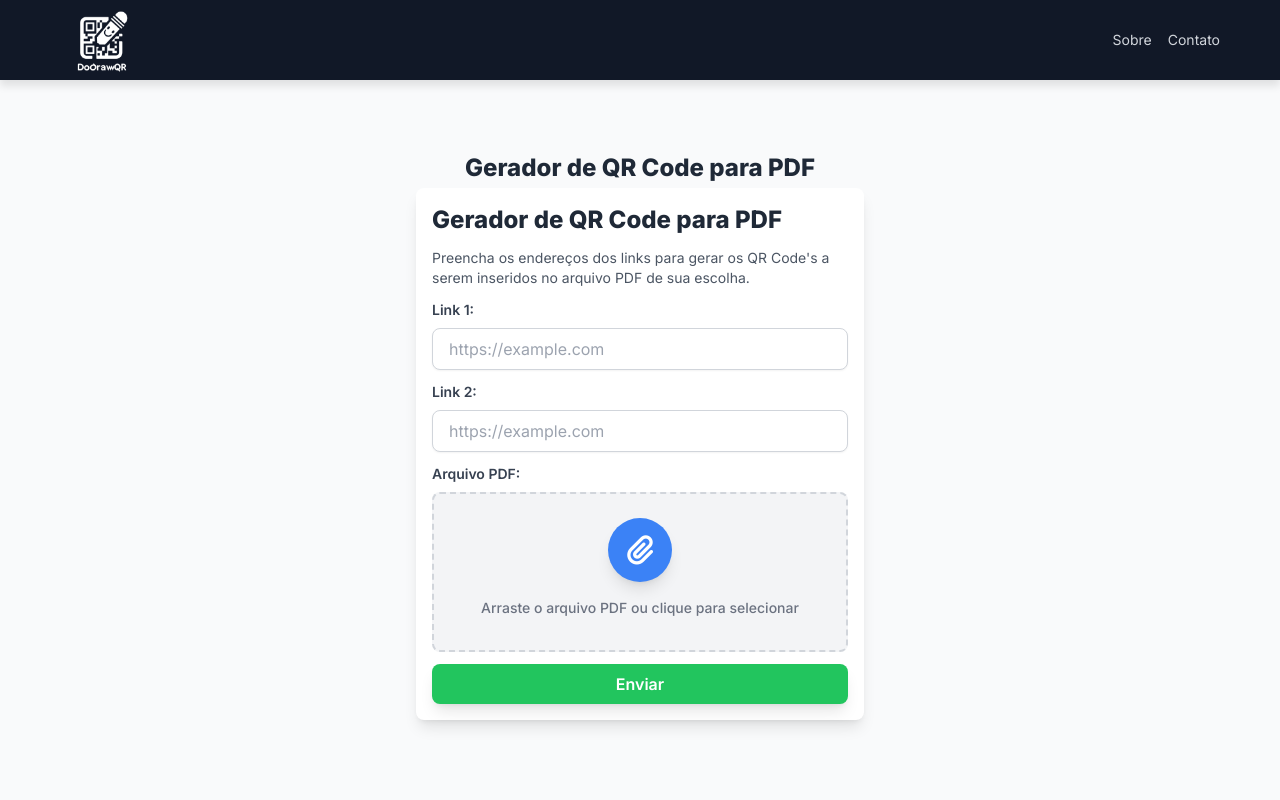
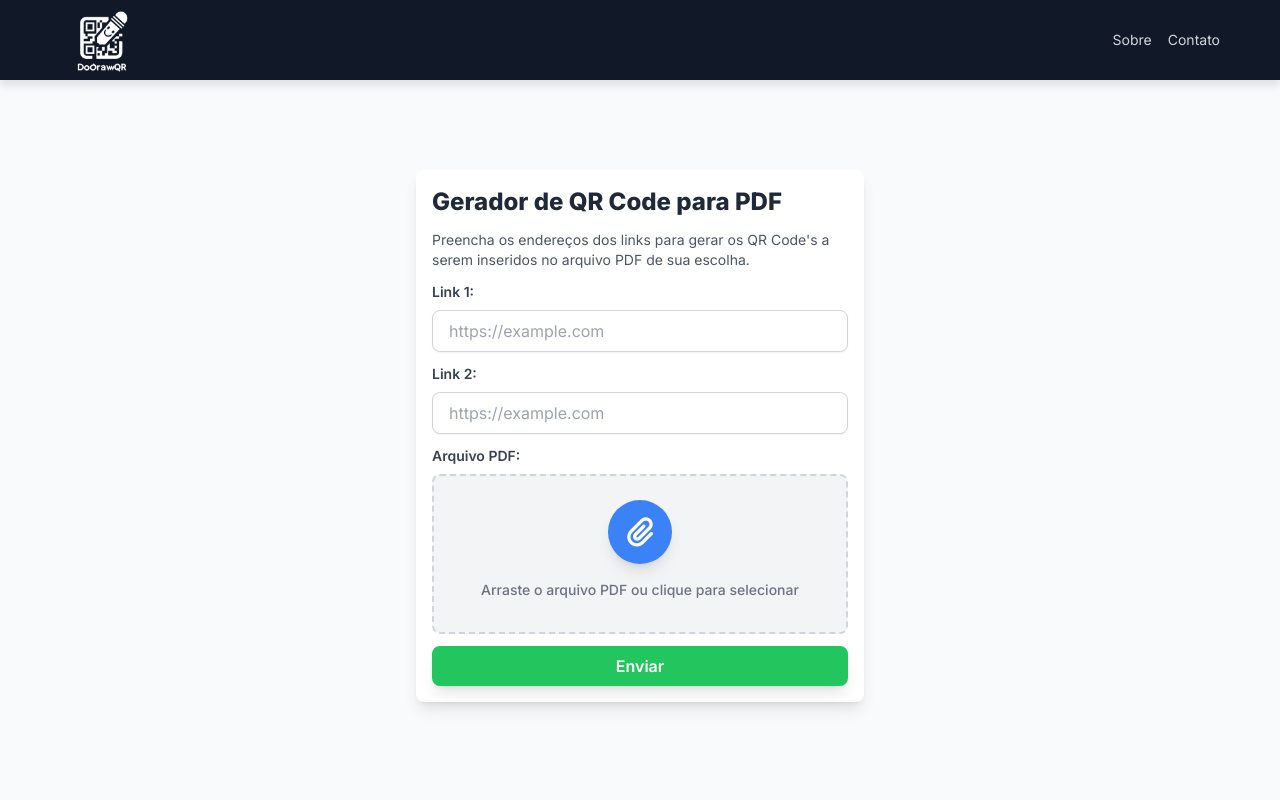
Before and after one commit to arthurmayerhofer/DocDrawQR-web, a Next.js app: page / in a window 1280 px wide. Shown: the top 800 px of the page. Built offline with nearby package versions, Linux system fonts and the light colour scheme.

Commit message:
exclude title

```diff
--- a/src/app/page.tsx
+++ b/src/app/page.tsx
@@ -39,9 +39,6 @@ const HomePage: React.FC = () => {
 
   return (
     <main className="flex flex-col items-center justify-center min-h-screen bg-gray-50 sm:px-6 lg:px-8 my-9">
-      <h5 className="text-2xl font-extrabold text-gray-800 mb-1">
-        Gerador de QR Code para PDF
-      </h5>
       <div className="w-full max-w-md p-4 space-y-2 bg-white rounded-lg shadow-lg">
         <QRCodeForm key={formKey} onSubmit={handleFormSubmit} />
         {errorMessage && (
```
